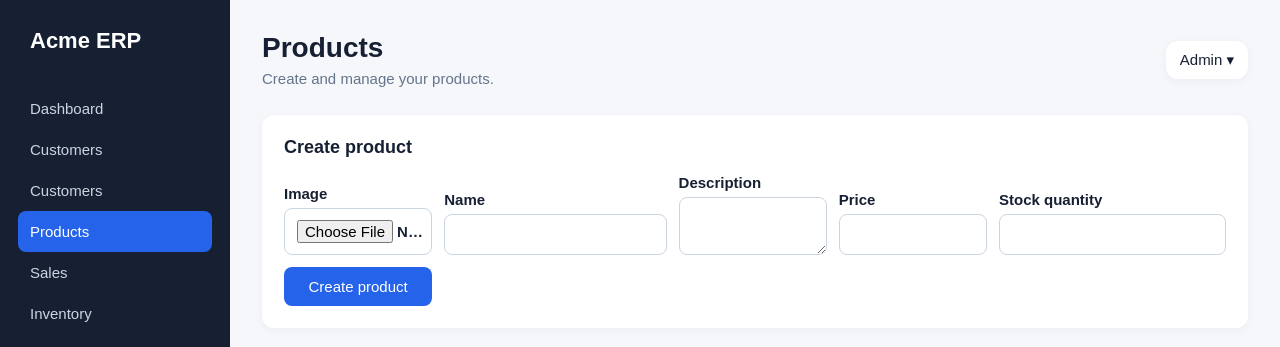
After one commit to theaswin/flask_erp, a Flask app: page /products in a window 1280 px wide. The commit adds this page. Shown: the top 347 px of the page. Run offline with Flask 3, Linux system fonts and the light colour scheme.

Commit message:
products and customers

```diff
--- a/app.py
+++ b/app.py
@@ -1,7 +1,7 @@
 import os
 from flask import Flask, Response, redirect, render_template, request, url_for
 from sqlalchemy import inspect, text
-from models import Customer, db
+from models import db ,Customer , Products , SaleOrders
 from sqlalchemy import inspect, text
 
 app = Flask(__name__)
@@ -120,7 +120,25 @@ def customers():
     customers = Customer.query.all()
     return render_template('customers.html', customers=customers)
 
+@app.route('/products',methods=['GET', 'POST'])
+def products():
+    if request.method == 'POST':
+        image = request.files.get('image')
+        product = Products(
+            image=image.read() if image and image.filename else None,
+            name=request.form['name'],
+            description=request.form['description'],
+            price=request.form['price'],
+            stock_quantity=request.form['stock_quantity'],
+        )
+        db.session.add(product)
+        db.session.commit()
+        return redirect(url_for('products'))
 
+    products = Products.query.all()
+    return render_template('products.html', products=products)
+
+# ============================================================================
 @app.route('/customers/<int:customer_id>/image')
 def customer_image(customer_id):
     customer = db.get_or_404(Customer, customer_id)
@@ -138,11 +156,29 @@ def customer_image(customer_id):
         mimetype = 'application/octet-stream'
     return Response(customer.image, mimetype=mimetype)
 
+@app.route('/products/<int:product_id>/image')
+def product_image(product_id):
+    product = db.get_or_404(Products, product_id)
+    if not product.image:
+        return '', 404
+    if product.image.startswith(b'\x89PNG'):
+        mimetype = 'image/png'
+    elif product.image.startswith(b'\xff\xd8\xff'):
+        mimetype = 'image/jpeg'
+    elif product.image.startswith((b'GIF87a', b'GIF89a')):
+        mimetype = 'image/gif'
+    elif product.image.startswith(b'RIFF') and product.image[8:12] == b'WEBP':
+        mimetype = 'image/webp'
+    else:
+        mimetype = 'application/octet-stream'
+    return Response(product.image, mimetype=mimetype)
 
-@app.route('/customers/<int:customer_id>/delete', methods=['POST'])
-def delete_customer(customer_id):
-    customer = db.get_or_404(Customer, customer_id)
-    db.session.delete(customer)
+# ===========================================================================
+
+@app.route('/products/<int:product_id>/delete', methods=['POST'])
+def delete_product(product_id):
+    product = db.get_or_404(Products, product_id)
+    db.session.delete(product)
     db.session.commit()
     return redirect(url_for('customers'))
 
--- a/templates/base.html
+++ b/templates/base.html
@@ -17,6 +17,8 @@
 			<nav>
 				<a class="{{ 'active' if request.endpoint == 'dashboard' else '' }}" href="{{ url_for('dashboard') }}">Dashboard</a>
 				<a href="{{ url_for('customers') }}">Customers</a>
+				<a class="{{ 'active' if request.endpoint == 'customers' else '' }}" href="{{ url_for('customers') }}">Customers</a>
+                <a class="{{ 'active' if request.endpoint == 'products' else '' }}" href="{{ url_for('products') }}">Products</a>
 				<a href="#">Sales</a>
 				<a href="#">Inventory</a>
 				<a href="#">Employees</a>
--- a/templates/customers.html
+++ b/templates/customers.html
@@ -173,7 +173,7 @@
                 <button type="submit"
                         class="delete-btn"
                         title="Delete customer"
-                        onclick="return confirm('Delete {{ customer.name }}?');">
+                        >
 
                     <i class="fa-solid fa-trash"></i>
 
--- /dev/null
+++ b/templates/products.html
@@ -0,0 +1,56 @@
+{% extends 'base.html' %}
+
+{% block title %}Products | Acme ERP{% endblock %}
+{% block heading %}Products{% endblock %}
+{% block subheading %}Create and manage your products.{% endblock %}
+
+{% block content %}
+<style>
+	.product-form{display:grid;grid-template-columns:1fr 1.5fr 1fr 1fr auto;gap:12px;align-items:end}
+	.product-form label{display:grid;gap:6px;font-weight:bold}
+	.product-form input,.product-form textarea{width:100%;padding:11px 12px;border:1px solid #cbd5e1;border-radius:8px;font:inherit;box-sizing:border-box}
+	.product-form textarea{resize:vertical;min-height:42px}
+	.product-form button{padding:11px 18px;border:0;border-radius:8px;color:#fff;background:var(--blue);font:inherit;cursor:pointer;white-space:nowrap}
+	.product-grid{display:grid;grid-template-columns:repeat(7,minmax(0,1fr));gap:14px;margin-top:24px}
+	.product-card{padding:16px;min-width:0}
+	.product-card h3{margin:0 0 10px;overflow:hidden;text-overflow:ellipsis;white-space:nowrap}
+	.product-card p{margin:7px 0;color:var(--muted);overflow:hidden;text-overflow:ellipsis;white-space:nowrap}
+	.product-logo{width:100%;height:120px;object-fit:cover;border-radius:8px;margin-bottom:12px;background:#e2e8f0}
+	.product-price{font-size:20px;font-weight:bold;color:var(--navy)!important}
+	@media(max-width:1200px){.product-grid{grid-template-columns:repeat(4,minmax(0,1fr))}.product-form{grid-template-columns:1fr 1fr 1fr}}
+	@media(max-width:800px){.product-grid{grid-template-columns:repeat(2,minmax(0,1fr))}.product-form{grid-template-columns:1fr}}
+</style>
+
+<section class="panel">
+	<h2>Create product</h2>
+	<form class="product-form" method="post" enctype="multipart/form-data">
+        <label for="image">
+            Image
+            <input id="image" name="image" type="file">
+        </label>
+		<label for="name">Name<input id="name" name="name" required></label>
+		<label for="description">Description<textarea id="description" name="description"></textarea></label>
+		<label for="price">Price<input id="price" name="price" type="number" step="0.01" min="0" required></label>
+		<label for="stock_quantity">Stock quantity<input id="stock_quantity" name="stock_quantity" type="number" min="0" required></label>
+		<button type="submit">Create product</button>
+	</form>
+</section>
+
+<section class="product-grid">
+	{% for product in products %}
+		<article class="panel product-card">
+             <img
+                    src="{{ url_for('product_image', product_id=product.id) }}"
+                    alt="{{ product.name }}"
+                    class="product-logo"
+                >
+			<h3>{{ product.name }}</h3>
+			<p>{{ product.description or 'No description' }}</p>
+			<p class="product-price">${{ '%.2f'|format(product.price) }}</p>
+			<p>Stock: {{ product.stock_quantity }}</p>
+		</article>
+	{% else %}
+		<div class="panel product-card"><p>No products created yet.</p></div>
+	{% endfor %}
+</section>
+{% endblock %}
```
Also changed, not shown: models.py (+21 -0 lines), instance/my_erp.db.
